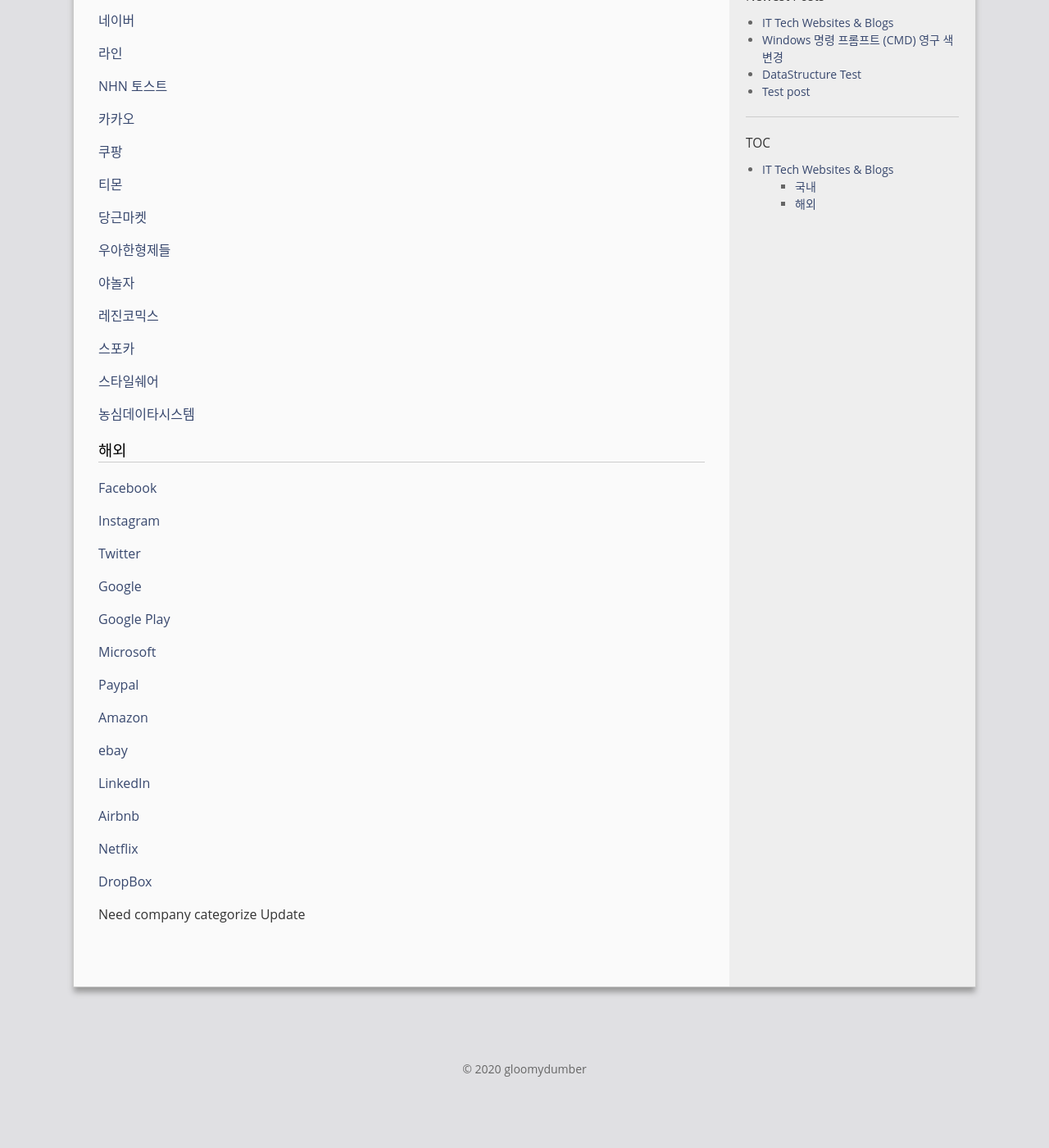
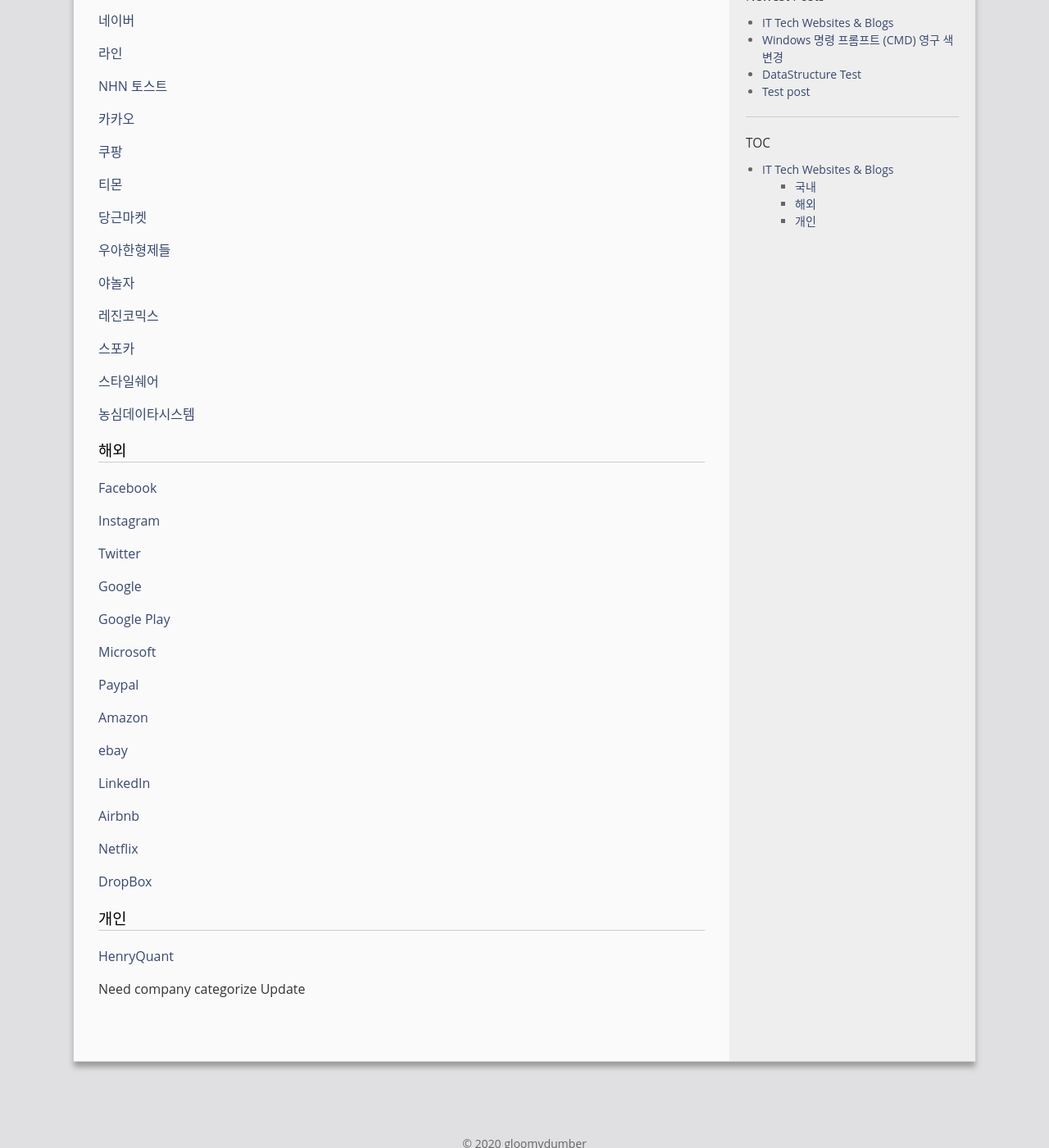
Before and after one commit to gloomydumber/copy, a Jekyll site: the page built from _posts/2020-02-23-ITsites.md, in a window 1280 px wide and 1400 px high, scrolled down 389 px. Shown: the whole window at 82% size. Built offline with Jekyll 4.4.1, drawn with Linux system fonts in a browser that asks for light colours; comment, search, counter and statistics services are not loaded; before the commit the page ends 1763 px from its top, so only the background shows below that.

Commit message:
PostModded

```diff
--- a/_posts/2020-02-23-ITsites.md
+++ b/_posts/2020-02-23-ITsites.md
@@ -68,6 +68,10 @@ Click ➡ Open in a new tab
 
 [DropBox](https://blogs.dropbox.com/tech/){: target="\_blank"}
 
+### 개인
+
+[HenryQuant](http://henryquant.blogspot.com/){: target="\_blank"}
+
 Need company categorize Update
 
 <!-- ![tempfirst](/assets/posts/2020-02-21-cmdcolor/tempfirst.png) -->
```
